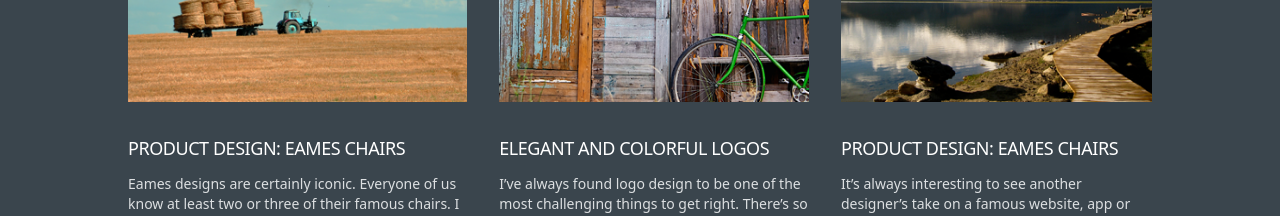
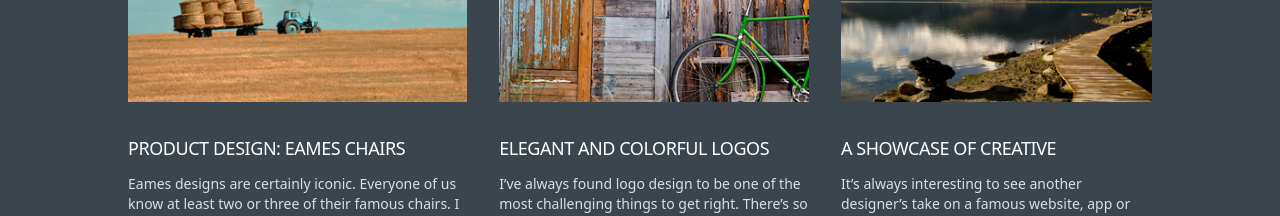
Before and after one commit to AbeeraTahir/modest-landing-page, a React (Vite) app: page / in a window 1280 px wide. Shown: the part 3840-4056 px from the top of the page. Built offline with nearby package versions, Linux system fonts and the light colour scheme.

Commit message:
Fix unique key issue

```diff
--- a/src/sections/Features.tsx
+++ b/src/sections/Features.tsx
@@ -18,7 +18,7 @@
     },
     {
       pic: "showcase",
-      title: "product design: eames chairs",
+      title: "a showcase of creative",
       description:
         "It’s always interesting to see another designer’s take on a famous website, app or even physical product. Different designers add their own personality and style.",
     },
--- a/src/sections/Work.tsx
+++ b/src/sections/Work.tsx
@@ -13,7 +13,9 @@
       </div>
       <div className="flex flex-wrap items-center mt-11 gap-5">
         {workList.map((work) => (
-          <div className="w-[327px] overlay_container cursor-pointer">
+          <div
+            key={work}
+            className="w-[327px] overlay_container cursor-pointer">
             <img src={`/src/assets/work/${work}.png`} alt={work} />
             <div className="work_overlay">
               <div className="flex flex-col">
```
